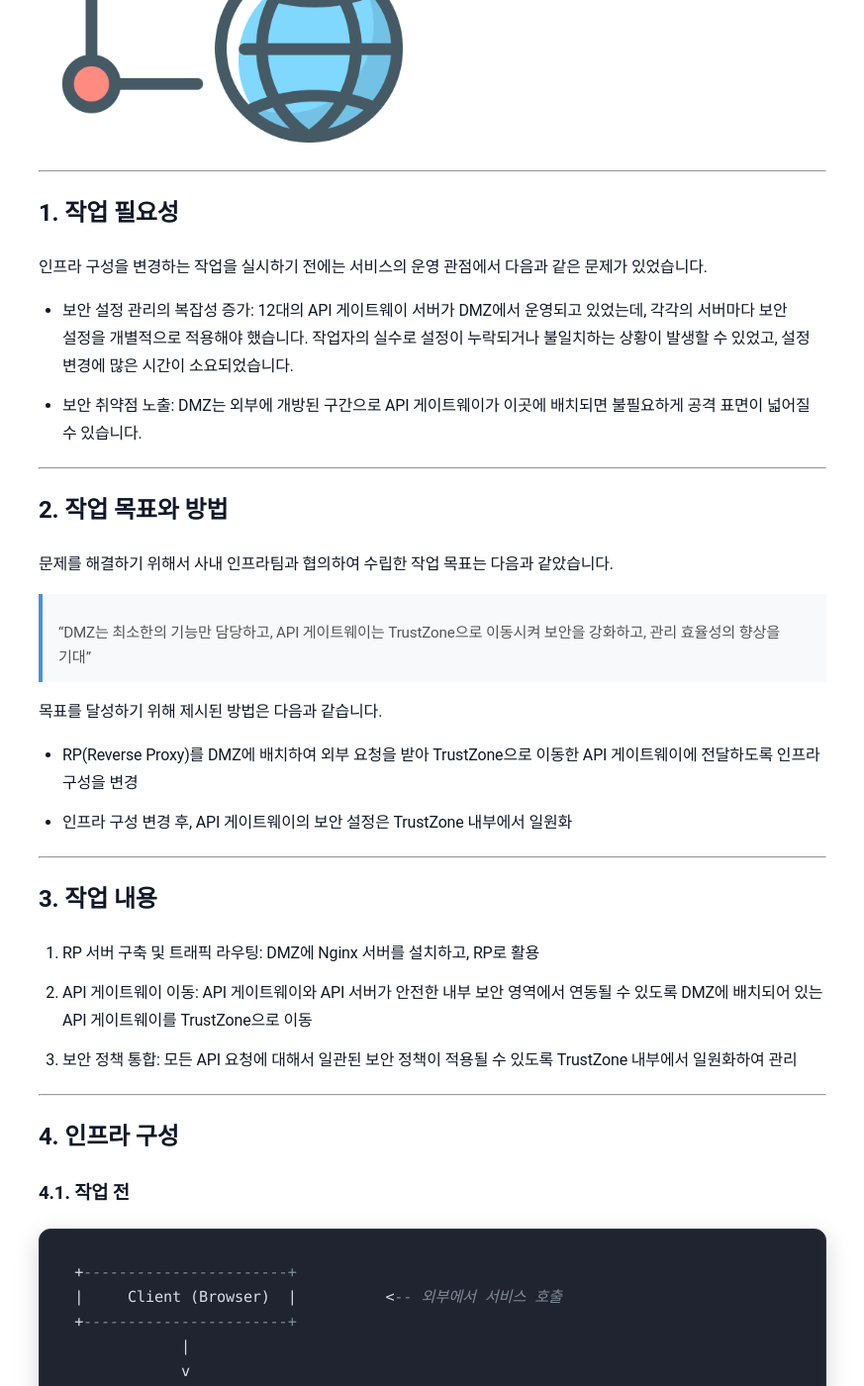
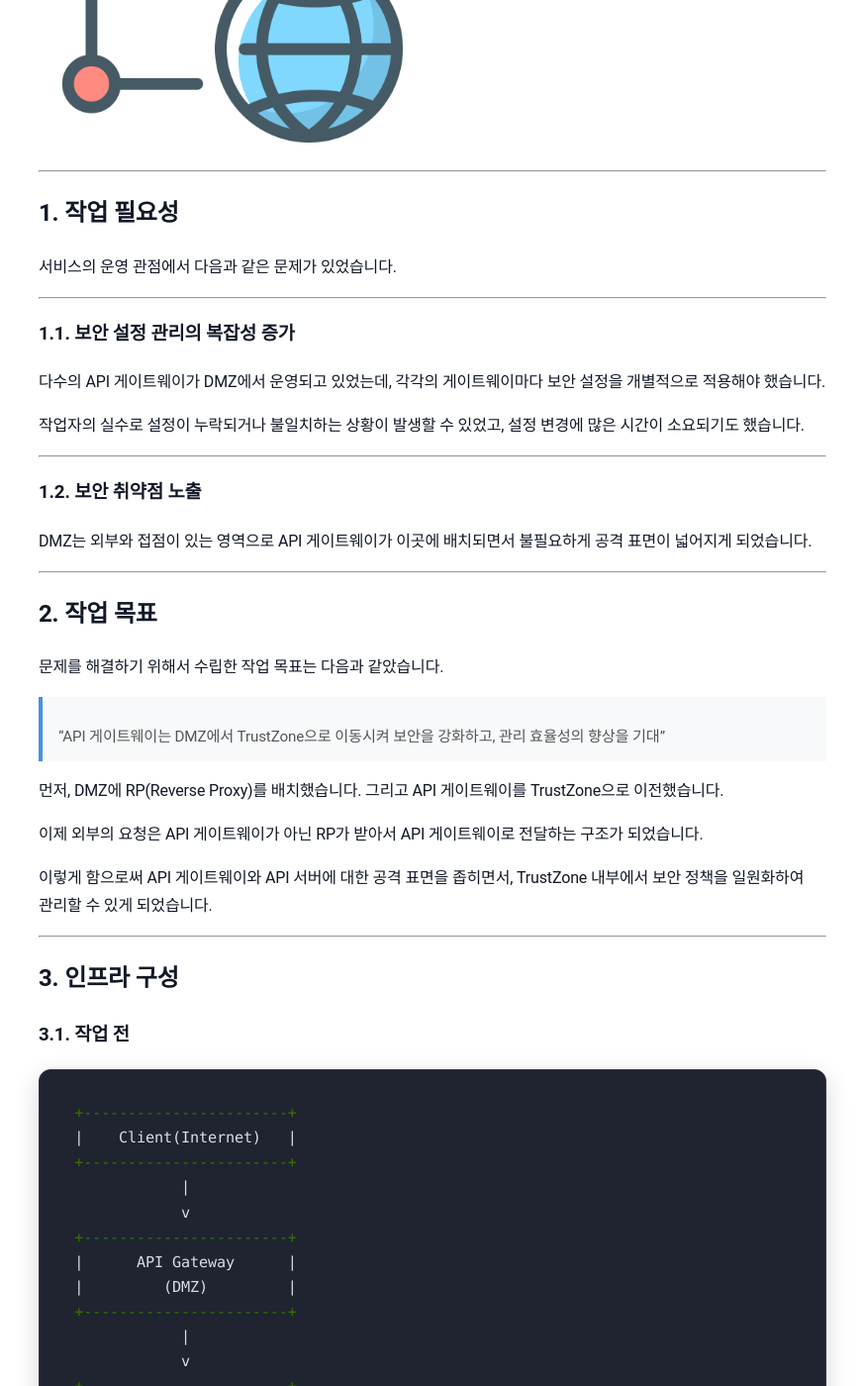
Before and after one commit to sanghoon-lee/sanghoon-lee.github.io, a Jekyll site: the page built from _posts/2025-11-29-rp.md, in a window 1280 px wide and 1400 px high, scrolled down 665 px. Shown: the whole window at 99% size, without its empty margins (203-1076 px from the left). Built offline with Jekyll 4.4.1, drawn with Linux system fonts in a browser that asks for light colours; nearby versions of some CDN libraries; comment, search, counter and statistics services are not loaded; some of the changed text lies outside the part shown.

Commit message:
RP 포스팅 수정/보완

````diff
--- a/_posts/2025-11-29-rp.md
+++ b/_posts/2025-11-29-rp.md
@@ -9,7 +9,7 @@ categories: 일반
 
 이번주 회사에서 운영되고 있는 서비스의 인프라 구성을 변경하는 작업을 수행했습니다.
 
-DMZ에 배치되어 있던 API게이트웨이를 TrustZone으로 이전하는 것이 핵심 내용으로 장기간 누적되어 있던 기술부채를 청산하는 의미도 있었습니다.
+DMZ에 배치되어 있던 API 게이트웨이를 TrustZone으로 이전하는 것이 핵심 내용으로 장기간 누적되어 있던 기술부채를 청산하는 의미도 있었습니다.
 
 <img class="main-image" src="/assets/images/network.png" alt="네트워크 이미지">
 
@@ -17,80 +17,84 @@ DMZ에 배치되어 있던 API게이트웨이를 TrustZone으로 이전하는
 
 ## 1. 작업 필요성
 
-인프라 구성을 변경하는 작업을 실시하기 전에는 서비스의 운영 관점에서 다음과 같은 문제가 있었습니다.
-
-* 보안 설정 관리의 복잡성 증가: 12대의 API 게이트웨이 서버가 DMZ에서 운영되고 있었는데, 각각의 서버마다 보안 설정을 개별적으로 적용해야 했습니다. 작업자의 실수로 설정이 누락되거나 불일치하는 상황이 발생할 수 있었고, 설정 변경에 많은 시간이 소요되었습니다.
-* 보안 취약점 노출: DMZ는 외부에 개방된 구간으로 API 게이트웨이가 이곳에 배치되면 불필요하게 공격 표면이 넓어질 수 있습니다.
+서비스의 운영 관점에서 다음과 같은 문제가 있었습니다.
 
 ---
 
-## 2. 작업 목표와 방법
+### 1.1. 보안 설정 관리의 복잡성 증가
 
-문제를 해결하기 위해서 사내 인프라팀과 협의하여 수립한 작업 목표는 다음과 같았습니다.
+다수의 API 게이트웨이가 DMZ에서 운영되고 있었는데, 각각의 게이트웨이마다 보안 설정을 개별적으로 적용해야 했습니다.
 
-> "DMZ는 최소한의 기능만 담당하고, API 게이트웨이는 TrustZone으로 이동시켜 보안을 강화하고, 관리 효율성의 향상을 기대"
-
-목표를 달성하기 위해 제시된 방법은 다음과 같습니다.
-
-* RP(Reverse Proxy)를 DMZ에 배치하여 외부 요청을 받아 TrustZone으로 이동한 API 게이트웨이에 전달하도록 인프라 구성을 변경
-* 인프라 구성 변경 후, API 게이트웨이의 보안 설정은 TrustZone 내부에서 일원화
+작업자의 실수로 설정이 누락되거나 불일치하는 상황이 발생할 수 있었고, 설정 변경에 많은 시간이 소요되기도 했습니다.
 
 ---
 
-## 3. 작업 내용
+### 1.2. 보안 취약점 노출
 
-1. RP 서버 구축 및 트래픽 라우팅: DMZ에 Nginx 서버를 설치하고, RP로 활용
-2. API 게이트웨이 이동: API 게이트웨이와 API 서버가 안전한 내부 보안 영역에서 연동될 수 있도록 DMZ에 배치되어 있는 API 게이트웨이를 TrustZone으로 이동
-3. 보안 정책 통합: 모든 API 요청에 대해서 일관된 보안 정책이 적용될 수 있도록 TrustZone 내부에서 일원화하여 관리
+DMZ는 외부와 접점이 있는 영역으로 API 게이트웨이가 이곳에 배치되면서 불필요하게 공격 표면이 넓어지게 되었습니다.
 
 ---
 
-## 4. 인프라 구성
+## 2. 작업 목표
 
-### 4.1. 작업 전
+문제를 해결하기 위해서 수립한 작업 목표는 다음과 같았습니다.
+
+> "API 게이트웨이는 DMZ에서 TrustZone으로 이동시켜 보안을 강화하고, 관리 효율성의 향상을 기대"
+
+먼저, DMZ에 RP(Reverse Proxy)를 배치했습니다. 그리고 API 게이트웨이를 TrustZone으로 이전했습니다.
+
+이제 외부의 요청은 API 게이트웨이가 아닌 RP가 받아서 API 게이트웨이로 전달하는 구조가 되었습니다.
+
+이렇게 함으로써 API 게이트웨이와 API 서버에 대한 공격 표면을 좁히면서, TrustZone 내부에서 보안 정책을 일원화하여 관리할 수 있게 되었습니다.
+
+---
+
+## 3. 인프라 구성
+
+### 3.1. 작업 전
 
 ```text
 +-----------------------+
-|     Client (Browser)  |          <-- 외부에서 서비스 호출
+|    Client(Internet)   |
 +-----------------------+
             |
             v
 +-----------------------+
-|      API Gateway      |          <-- DMZ 영역에서 운영 (API 요청 처리)
+|      API Gateway      |
 |         (DMZ)         |
 +-----------------------+
             |
             v
 +-----------------------+
-|      API Server       |          <-- TrustZone에서 서비스 비즈니스 처리
+|      API Server       |
 |      (TrustZone)      |
 +-----------------------+
 
 ```
 ---
 
-### 4.2. 작업 후
+### 3.2. 작업 후
 
 ```text
 +-----------------------+
-|     Client (Browser)  |          <-- 외부에서 서비스 호출
+|     Client(Internet)  |
 +-----------------------+
             |
             v
 +-----------------------+
-|      RP Server        |          <-- DMZ 영역에 배치 (요청 라우팅 및 보안 강화)
+|      RP Server        |          <-- 요청 라우팅 및 보안 강화
 |        (DMZ)          |
 +-----------------------+
             |
             v
 +-----------------------+
-|      API Gateway      |        <-- TrustZone으로 이동 (보안 강화 및 관리 일원화)
+|      API Gateway      |          <-- 보안 강화 및 관리 일원화
 |      (TrustZone)      |
 +-----------------------+
             |
             v
 +-----------------------+
-|      API Server       |          <-- TrustZone에서 서비스 비즈니스 처리
+|      API Server       |
 |      (TrustZone)      |
 +-----------------------+
 
@@ -108,8 +112,8 @@ DMZ에 배치되어 있던 API게이트웨이를 TrustZone으로 이전하는
 **운영 효율성 증가**
 
 * 작업 단순화 → 모든 보안 정책 적용과 배포 작업이 TrustZone 내에서만 이루어지기 때문에, 작업속도가 빠름(이전처럼 여러 서버에 개별 적용할 필요 없음)
-* 정애대응 속도 향상 → 모든 API 요청이 TrustZone 내에서만 처리되므로, 모니터링이 용이
+* 장애대응 속도 향상 → 모든 API 요청이 TrustZone 내에서만 처리되므로, 모니터링이 용이
 
 ---
 
-#RP #API #게이트웨이
+#RP #API #게이트웨이 #인프라
````
Also changed, not shown: other parts of _posts/2025-11-29-rp.md (+1 -1 lines).
